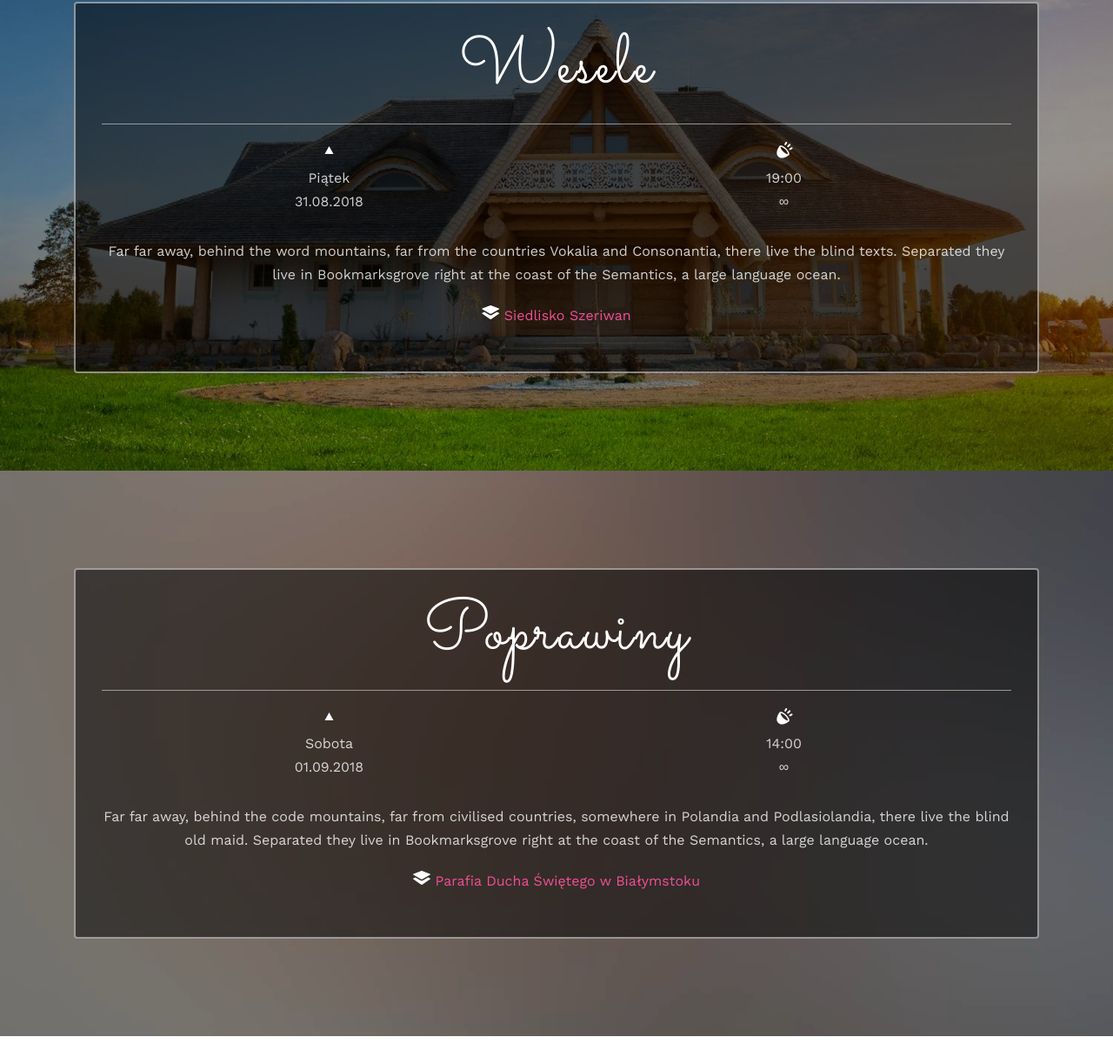
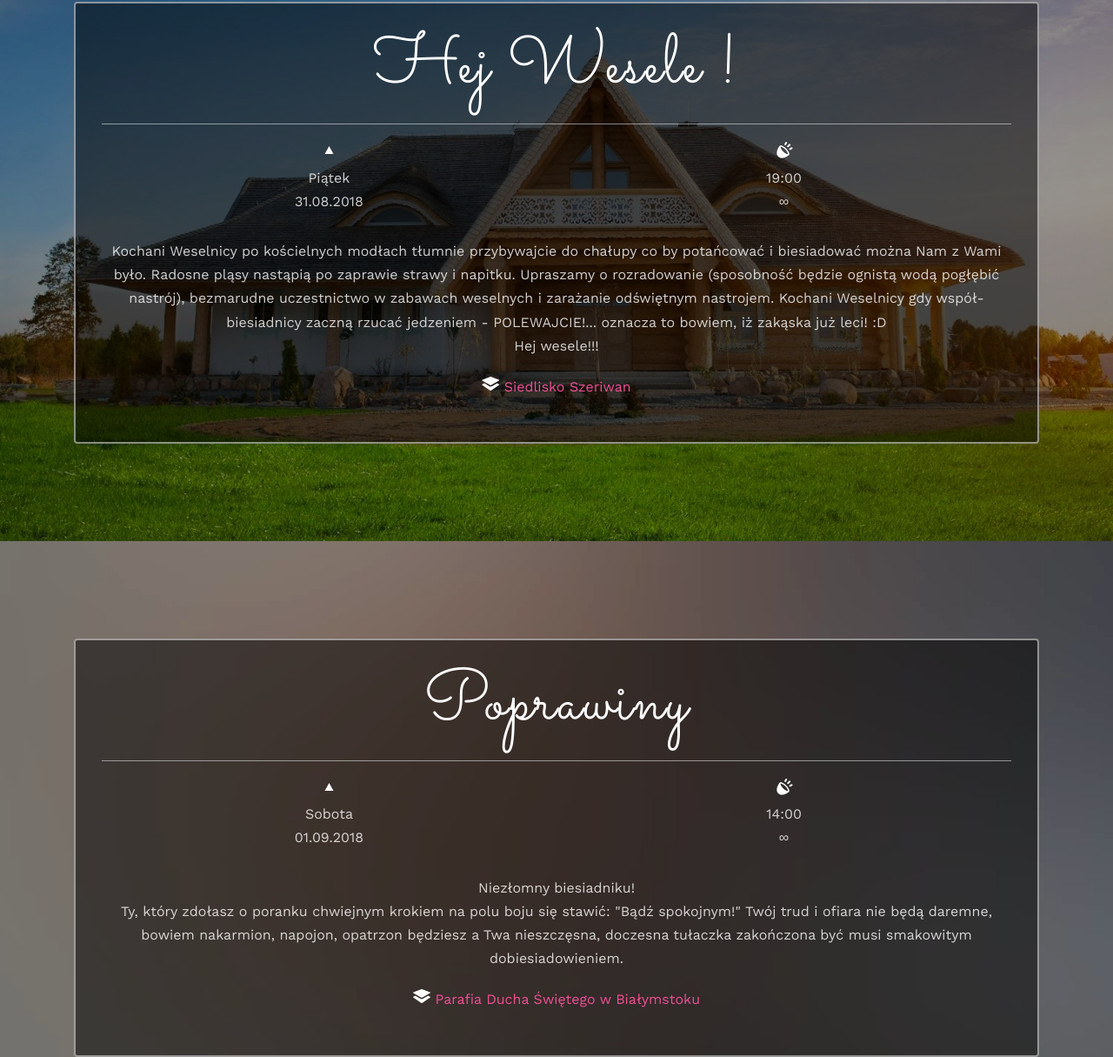
Before and after one commit to gtfo-kthxbye/wedding, a plain HTML site: page index.html in a window 1280 px wide. Shown: the part 2826-4041 px from the top of the page at 87% size. Drawn offline with nearby package versions, Linux system fonts and the light colour scheme; files whose address does not match are found by name.

Commit message:
Poprawiny

```diff
--- a/index.html
+++ b/index.html
@@ -196,7 +196,7 @@
                             <div class="col-md-12">
                                   <div class="col-md-12 col-sm-12 text-center">
                                     <div class="event-wrap animate-box">
-                                        <h3>Wesele</h3>
+                                        <h3>Hej Wesele !</h3>
                                         <div class="event-col">
                                             <i class="icon-calendar"></i>
                                             <span>Piątek</span>
@@ -207,7 +207,10 @@
                                             <span>19:00</span>
                                             <span>∞</span>
                                         </div>
-                                        <p>Far far away, behind the word mountains, far from the countries Vokalia and Consonantia, there live the blind texts. Separated they live in Bookmarksgrove right at the coast of the Semantics, a large language ocean.</p>
+                                        <p> Kochani Weselnicy po kościelnych modłach tłumnie przybywajcie do chałupy co by potańcować i biesiadować można Nam z Wami było. Radosne pląsy nastąpią po zaprawie strawy i napitku. Upraszamy o rozradowanie (sposobność będzie ognistą wodą pogłębić nastrój), bezmarudne uczestnictwo w zabawach weselnych i zarażanie odświętnym nastrojem. Kochani Weselnicy gdy współ-biesiadnicy zaczną rzucać jedzeniem - POLEWAJCIE!... oznacza to bowiem, iż zakąska już leci! :D
+                                            <BR/>
+                                        Hej wesele!!!
+                                         </p>
                                         <p>
                                             <i class="icon-location"></i>
                                             <a href="http://www.siedlisko-szeriwan.pl/" target="_blank">Siedlisko Szeriwan</a>
@@ -240,7 +243,9 @@
                                             <span>14:00</span>
                                             <span>∞</span>
                                         </div>
-                                        <p>Far far away, behind the code mountains, far from civilised countries, somewhere in Polandia and Podlasiolandia, there live the blind old maid. Separated they live in Bookmarksgrove right at the coast of the Semantics, a large language ocean.</p>
+                                        <p>Niezłomny biesiadniku!
+                                            <br/>
+                                            Ty, który zdołasz o poranku chwiejnym krokiem na polu boju się stawić: "Bądź spokojnym!" Twój trud i ofiara nie będą daremne, bowiem nakarmion, napojon, opatrzon będziesz a Twa nieszczęsna, doczesna tułaczka zakończona być musi smakowitym dobiesiadowieniem. </p>
                                         <p>
                                                 <i class="icon-location"></i>
                                             <a href="http://duchswiety.archibial.pl/" target="_blank">Parafia Ducha Świętego w Białymstoku</a>
```
